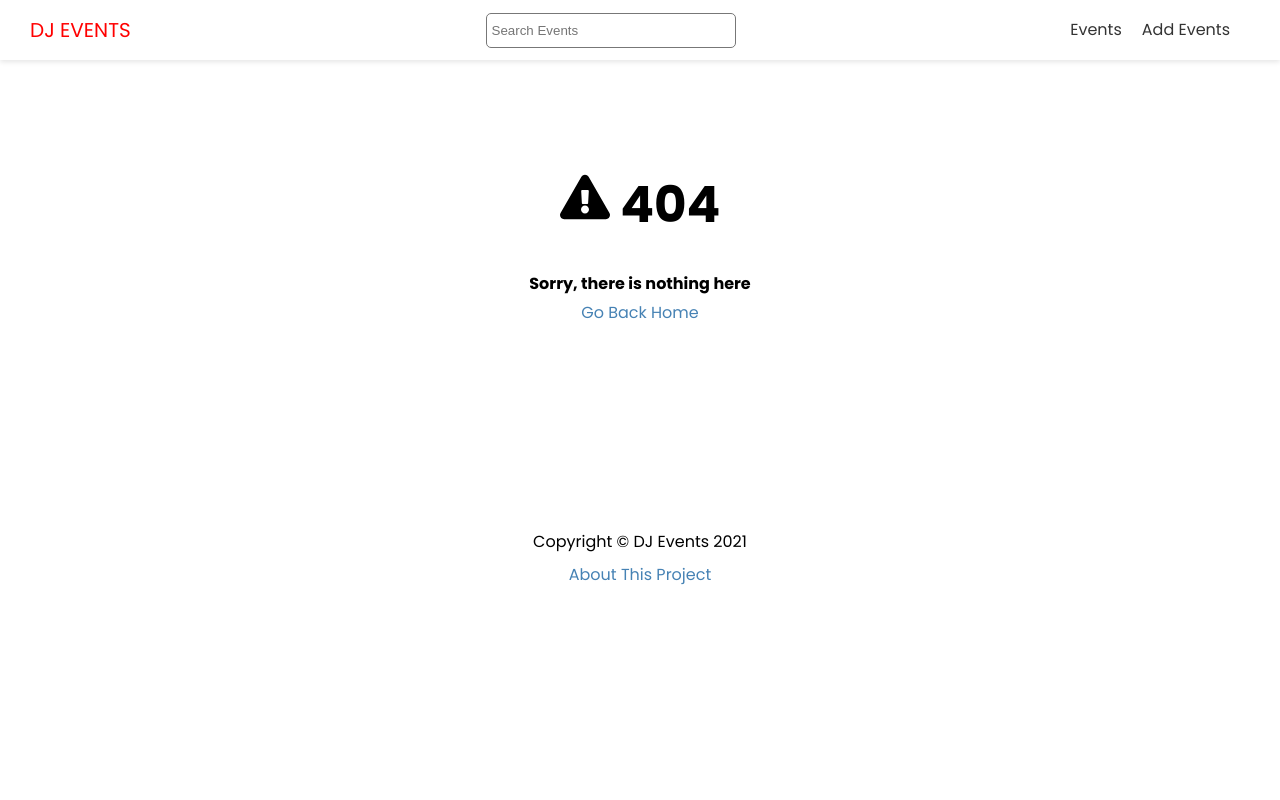
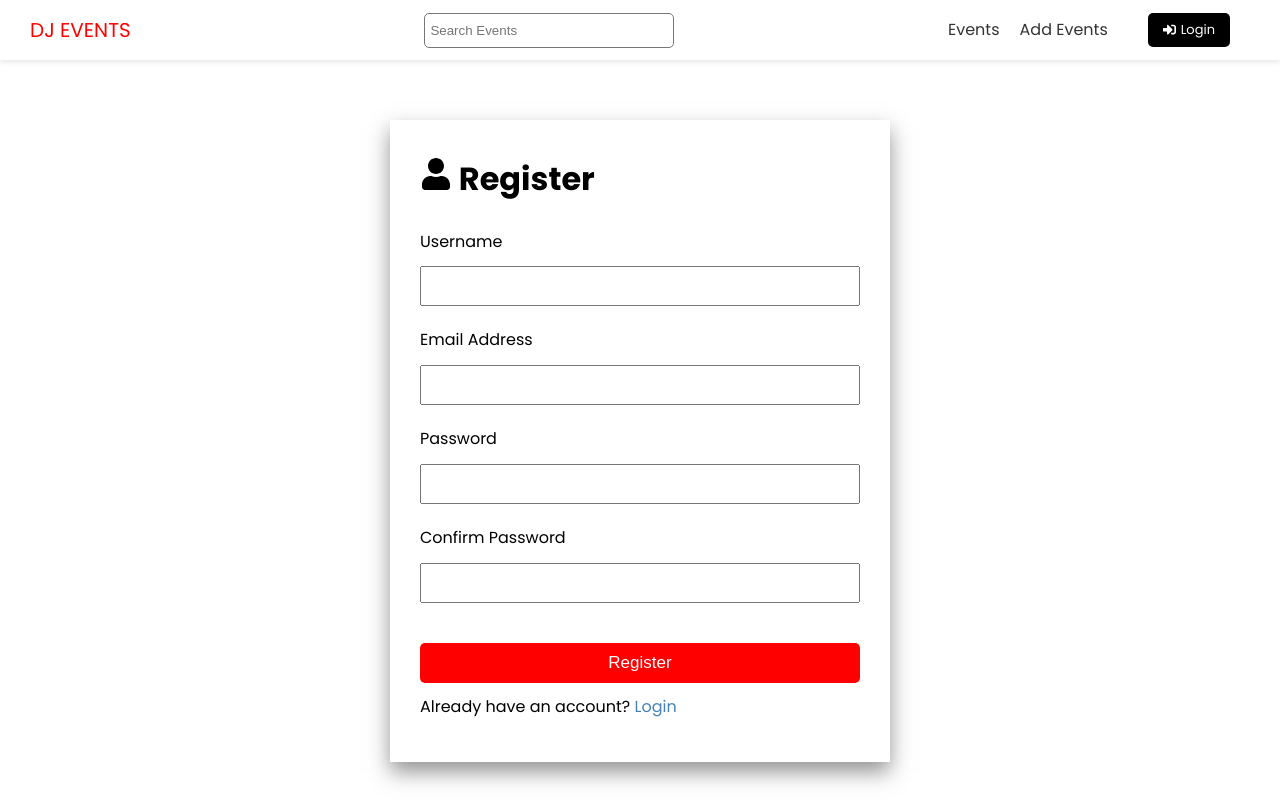
Before and after one commit to dhiraj13/dj-events-front-end, a Next.js app: page /account/register in a window 1280 px wide. Before the commit this address had no page. Shown: the top 800 px of the page. Built offline with nearby package versions, Linux system fonts and the light colour scheme.

Commit message:
register login forms

```diff
--- a/components/Header.js
+++ b/components/Header.js
@@ -1,6 +1,7 @@
 import Link from 'next/link'
 import Search from './Search'
 import styles from '@/styles/Header.module.css'
+import { FaSignInAlt } from 'react-icons/fa'
 
 export default function Header() {
   return (
@@ -25,6 +26,13 @@
               <a>Add Events</a>
             </Link>
           </li>
+          <li>
+            <Link href='/account/login'>
+              <a className='btn-secondary btn-icon'>
+                <FaSignInAlt /> Login
+              </a>
+            </Link>
+          </li>
         </ul>
       </nav>
     </header>
--- /dev/null
+++ b/pages/account/register.js
@@ -0,0 +1,80 @@
+import { FaUser } from 'react-icons/fa'
+import { ToastContainer, toast } from 'react-toastify'
+import 'react-toastify/dist/ReactToastify.css'
+import { useState, useEffect, useContext } from 'react'
+import Link from 'next/link'
+import Layout from '@/components/Layout'
+import styles from '@/styles/AuthForm.module.css'
+
+export default function RegisterPage() {
+  const [username, setUsername] = useState('')
+  const [email, setEmail] = useState('')
+  const [password, setPassword] = useState('')
+  const [passwordConfirm, setPasswordConfirm] = useState('')
+
+  const handleSubmit = (e) => {
+    e.preventDefault()
+
+    if (password !== passwordConfirm) {
+      toast.error('Password do not match!')
+      return
+    }
+
+    console.log({ username, email, password })
+  }
+
+  return (
+    <Layout title='User Registration'>
+      <div className={styles.auth}>
+        <h1>
+          <FaUser /> Register
+        </h1>
+        <ToastContainer />
+        <form onSubmit={handleSubmit}>
+          <div>
+            <label htmlFor='username'>Username</label>
+            <input
+              type='text'
+              id='username'
+              value={username}
+              onChange={(e) => setUsername(e.target.value)}
+            />
+          </div>
+          <div>
+            <label htmlFor='email'>Email Address</label>
+            <input
+              type='email'
+              id='email'
+              value={email}
+              onChange={(e) => setEmail(e.target.value)}
+            />
+          </div>
+          <div>
+            <label htmlFor='password'>Password</label>
+            <input
+              type='password'
+              id='password'
+              value={password}
+              onChange={(e) => setPassword(e.target.value)}
+            />
+          </div>
+          <div>
+            <label htmlFor='passwordConfirm'>Confirm Password</label>
+            <input
+              type='password'
+              id='passwordConfirm'
+              value={passwordConfirm}
+              onChange={(e) => setPasswordConfirm(e.target.value)}
+            />
+          </div>
+
+          <input type='submit' value='Register' className='btn' />
+        </form>
+
+        <p>
+          Already have an account? <Link href='/account/login'>Login</Link>
+        </p>
+      </div>
+    </Layout>
+  )
+}
--- /dev/null
+++ b/styles/AuthForm.module.css
@@ -0,0 +1,31 @@
+.auth {
+  max-width: 500px;
+  margin: auto;
+  padding: 30px;
+  box-shadow: 0px 10px 20px 0px rgba(50, 50, 50, 0.52);
+}
+
+.auth label {
+  display: block;
+  margin-bottom: 10px;
+}
+
+.auth input[type='text'],
+.auth input[type='email'],
+.auth input[type='password'] {
+  display: block;
+  width: 100%;
+  height: 40px;
+  padding: 5px;
+  font-size: 18px;
+}
+
+.auth input[type='submit'] {
+  margin-top: 20px;
+  width: 100%;
+  font-size: 17px;
+}
+
+.auth div {
+  margin-bottom: 20px;
+}
```
Also changed, not shown: pages/account/login.js (added, +54 -0 lines).
